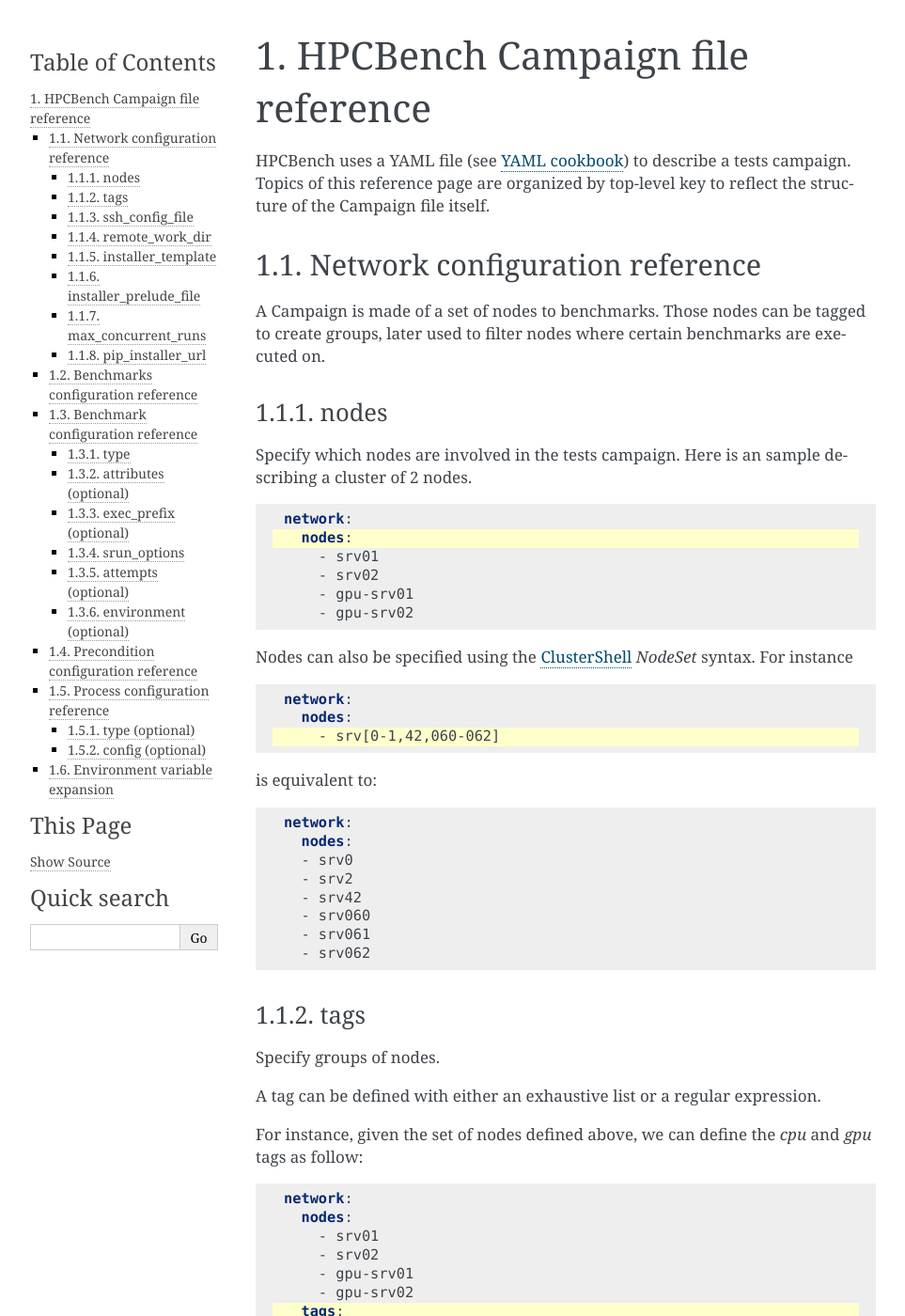
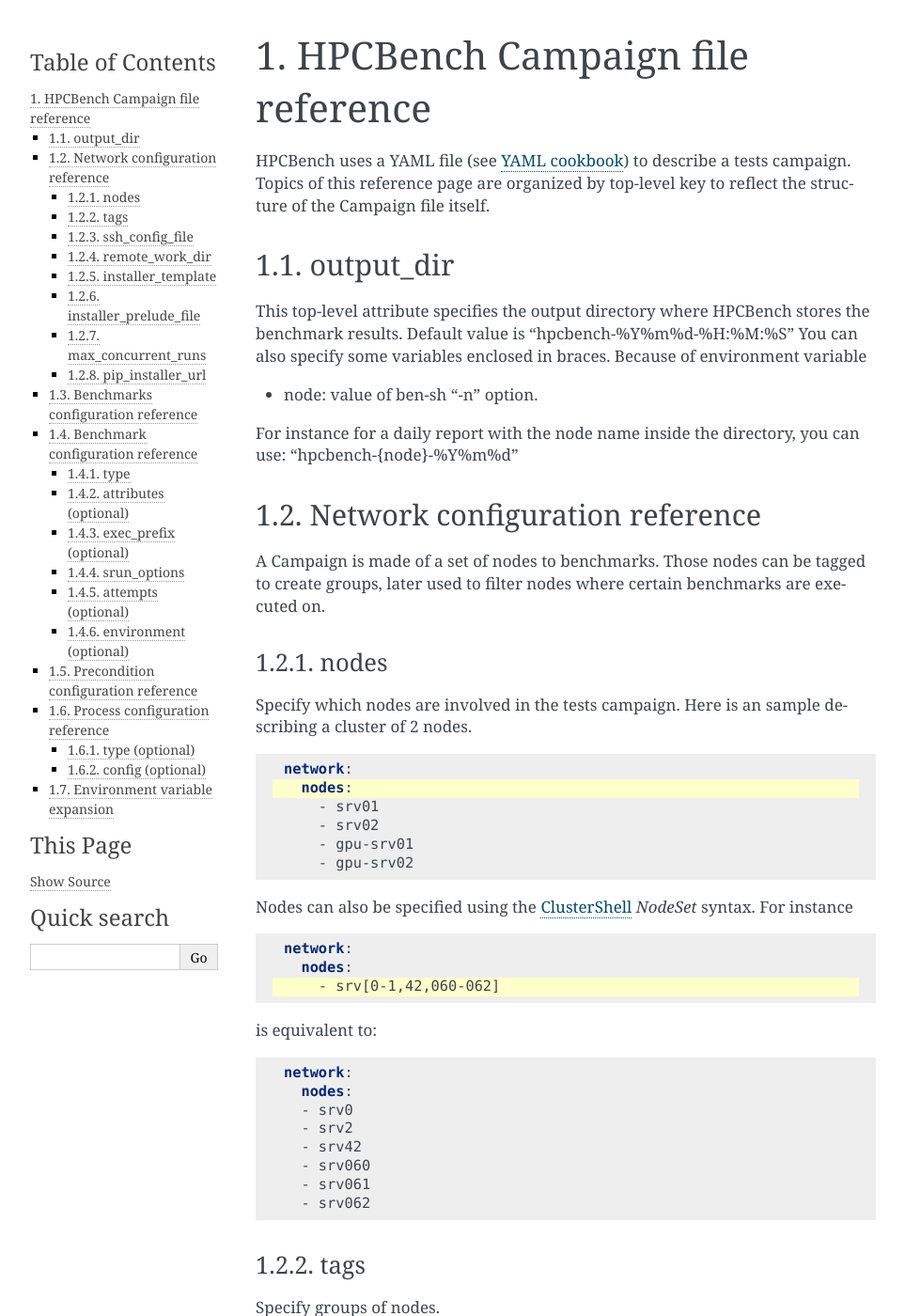
Before and after one commit to BlueBrain/hpcbench, a Sphinx documentation site: the page built from docs/campaign.rst, in a window 1280 px wide and 1400 px high. Shown: the whole window at 94% size, without its empty margins (148-1111 px from the left). Built offline with Sphinx 7.4.7, drawn with Linux system fonts in a browser that asks for light colours; some of the changed text lies outside the part shown.

Commit message:
{node} can be specified in "output_dir" key

```diff
--- a/docs/campaign.rst
+++ b/docs/campaign.rst
@@ -6,6 +6,20 @@
 to describe a tests campaign.
 Topics of this reference page are organized by top-level key
 to reflect the structure of the Campaign file itself.
+
+output_dir
+----------
+
+This top-level attribute specifies the output directory
+where HPCBench stores the benchmark results.
+Default value is "hpcbench-%Y%m%d-%H:%M:%S"
+You can also specify some variables enclosed in braces.
+Because of environment variable
+
+* node: value of ben-sh "-n" option.
+
+For instance for a daily report with the node name inside
+the directory, you can use: "hpcbench-{node}-%Y%m%d"
 
 Network configuration reference
 -------------------------------
```
Also changed, not shown: 1 other file.
